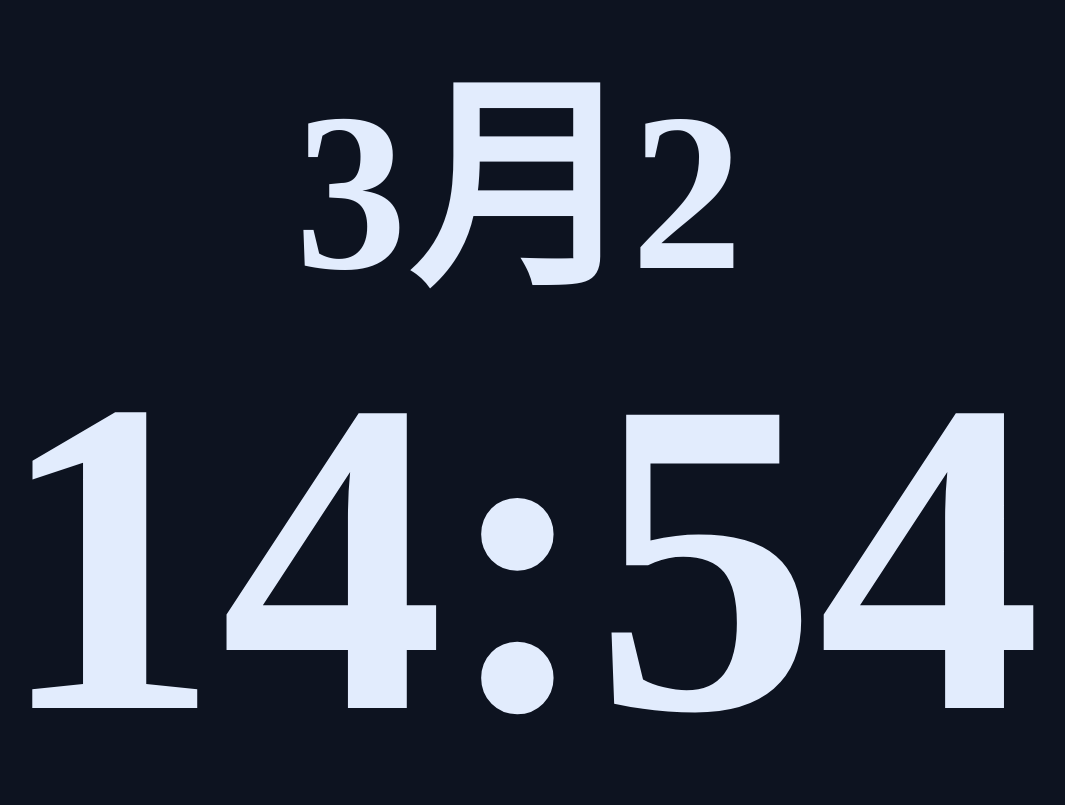
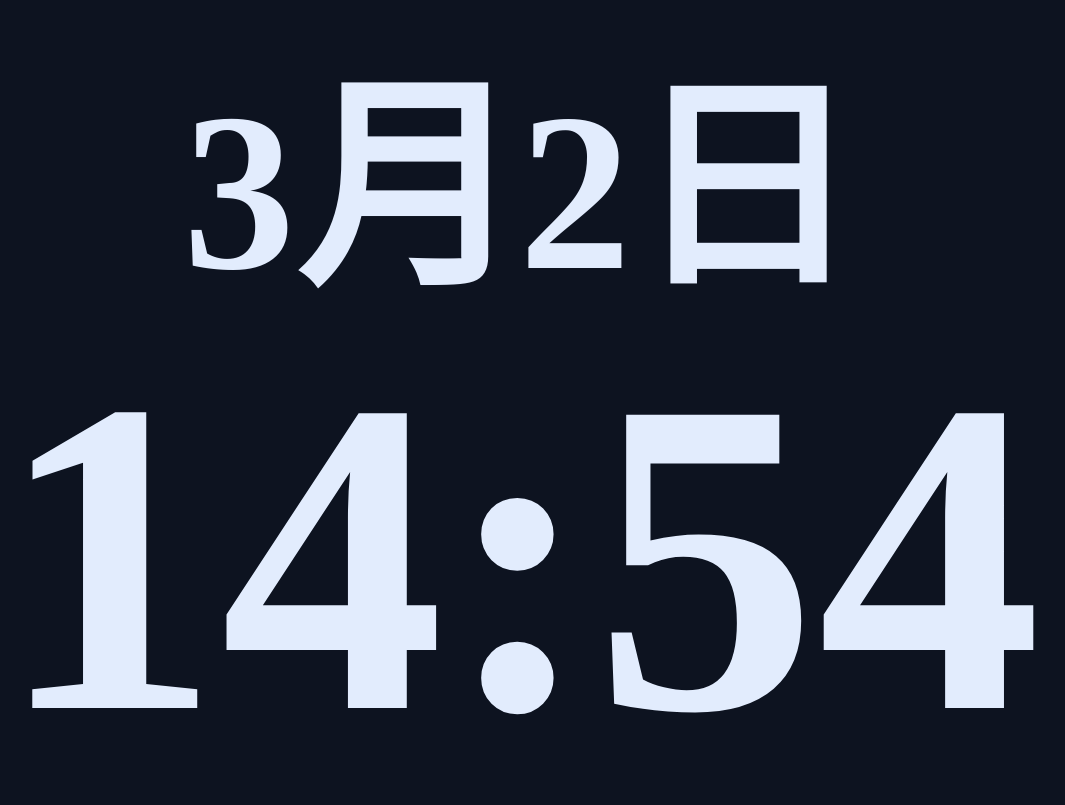
Before and after one commit to ForFrank/clock, a plain HTML site: page index.html in a window 1280 px wide. Shown: the whole page, without its empty margins (121-1186 px from the left). Drawn offline with Linux system fonts and the light colour scheme.

Commit message:
Update index.html

```diff
--- a/index.html
+++ b/index.html
@@ -59,7 +59,7 @@
                 document.getElementById('timer').innerHTML = `${hour.padStart(2,'0')}<span style="color:#0d1320">:</span>${minute.padStart(2,'0')}`
             }
             //document.getElementById('date').innerHTML = `${month.padStart(2,'0')}月${day.padStart(2,'0')}日`
-            document.getElementById('date').innerHTML = `${month}月${day}`
+            document.getElementById('date').innerHTML = `${month}月${day}日`
 
            // showSymbl = !showSymbl
         }
```
